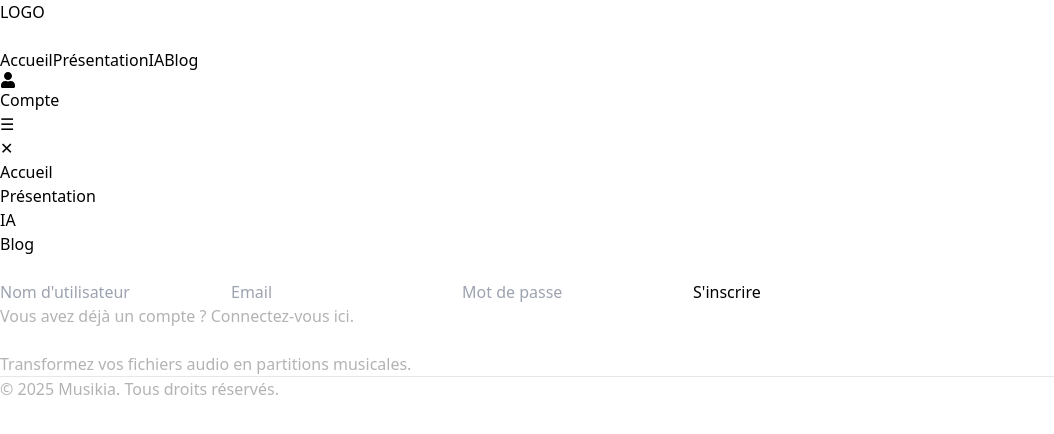
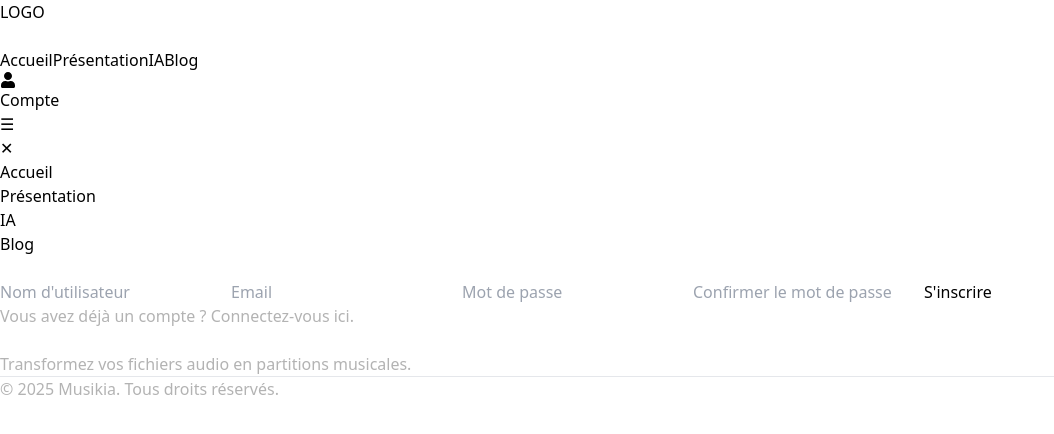
Before and after one commit to lemadnightofficiel/Musikia_Web, a Next.js app in the folder site-web-musikia/: page /pages/register in a window 1280 px wide. Shown: the top 434 px of the page, without its empty margins (0-1054 px from the left). Built offline with nearby package versions, Linux system fonts and the light colour scheme.

Commit message:
modified register, added password verif

```diff
--- a/site-web-musikia/src/app/pages/register/page.tsx
+++ b/site-web-musikia/src/app/pages/register/page.tsx
@@ -1,21 +1,47 @@
 "use client";
 import '../../globals.css'
-import React from "react";
+import React, { useState, ChangeEvent, FormEvent } from "react";
 import Link from "next/link";
 import Navbar from "@/app/components/NavBar";
 import Footer from "@/app/components/Footer";
 
 const RegisterPage = () => {
+  const [password, setPassword] = useState('');
+  const [confirmPassword, setConfirmPassword] = useState('');
+  const [passwordMatch, setPasswordMatch] = useState(true);
+
+  const handlePasswordChange = (e: ChangeEvent<HTMLInputElement>) => {
+    setPassword(e.target.value);
+    setPasswordMatch(e.target.value === confirmPassword);
+  };
+
+  const handleConfirmPasswordChange = (e: ChangeEvent<HTMLInputElement>) => {
+    setConfirmPassword(e.target.value);
+    setPasswordMatch(e.target.value === password);
+  };
+
+  const handleSubmit = (e: FormEvent<HTMLFormElement>) => {
+    e.preventDefault();
+    if (password !== confirmPassword) {
+      setPasswordMatch(false);
+      return;
+    }
+  };
+
   return (
     <div className="flex flex-col min-h-screen bg-gray-100">
       <Navbar/>
       <main className="flex-grow flex items-center justify-center py-12 px-4 sm:px-6 lg:px-8">
         <div className="bg-white shadow-lg rounded-lg p-8 w-full max-w-md">
           <h1 className="text-4xl font-bold mb-6 text-center text-[var(--h1-color)]">Inscription</h1>
-          <form className="flex flex-col">
-            <input type="text" placeholder="Nom d'utilisateur" className="border border-gray-300 rounded p-2 mb-4 focus:outline-none focus:ring-2 focus:ring-indigo-500" required/>
-            <input type="email" placeholder="Email" className="border border-gray-300 rounded p-2 mb-4 focus:outline-none focus:ring-2 focus:ring-indigo-500" required/>
-            <input type="password" placeholder="Mot de passe" className="border border-gray-300 rounded p-2 mb-4 focus:outline-none focus:ring-2 focus:ring-indigo-500" required/>
+          <form className="flex flex-col" onSubmit={handleSubmit}>
+            <input type="text" placeholder="Nom d'utilisateur" className="border border-gray-300 rounded p-2 mb-4 focus:outline-none focus:ring-2 focus:ring-indigo-500"/>
+            <input type="email" placeholder="Email"  className="border border-gray-300 rounded p-2 mb-4 focus:outline-none focus:ring-2 focus:ring-indigo-500" required/>
+            <input type="password" placeholder="Mot de passe" className="border border-gray-300 rounded p-2 mb-4 focus:outline-none focus:ring-2 focus:ring-indigo-500" required value={password} onChange={handlePasswordChange}/>
+            <input type="password" placeholder="Confirmer le mot de passe" className={`border rounded p-2 mb-4 focus:outline-none focus:ring-2 focus:ring-indigo-500 ${passwordMatch ? 'border-gray-300' : 'border-red-500'}`} required value={confirmPassword} onChange={handleConfirmPasswordChange}/>
+            {!passwordMatch && (
+              <p className="text-red-500 text-sm mb-4">Les mots de passe ne correspondent pas.</p>
+            )}
             <button type="submit" className="bg-[var(--btn-bg)] text-[var(--btn-text)] hover:bg-[var(--btn-hover)] py-2 px-4 rounded transition duration-300">
               S&apos;inscrire
             </button>
```
